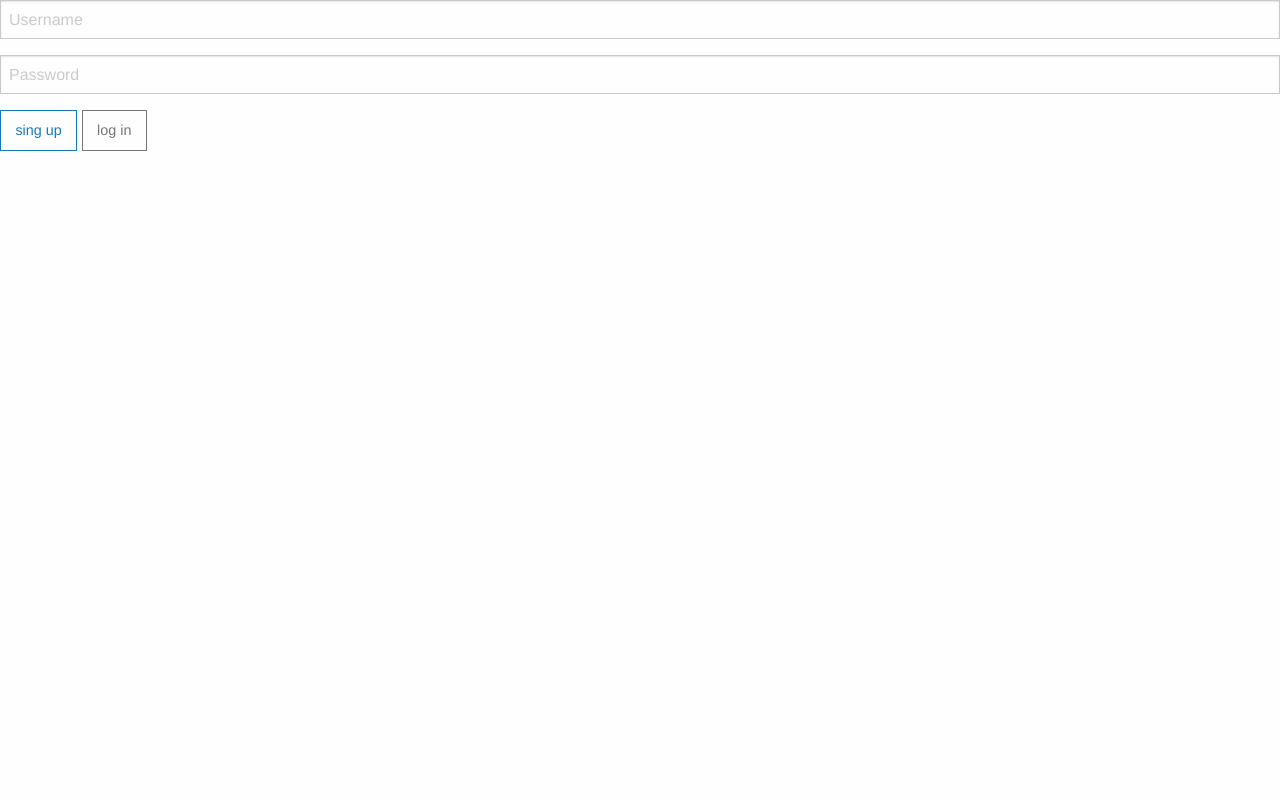
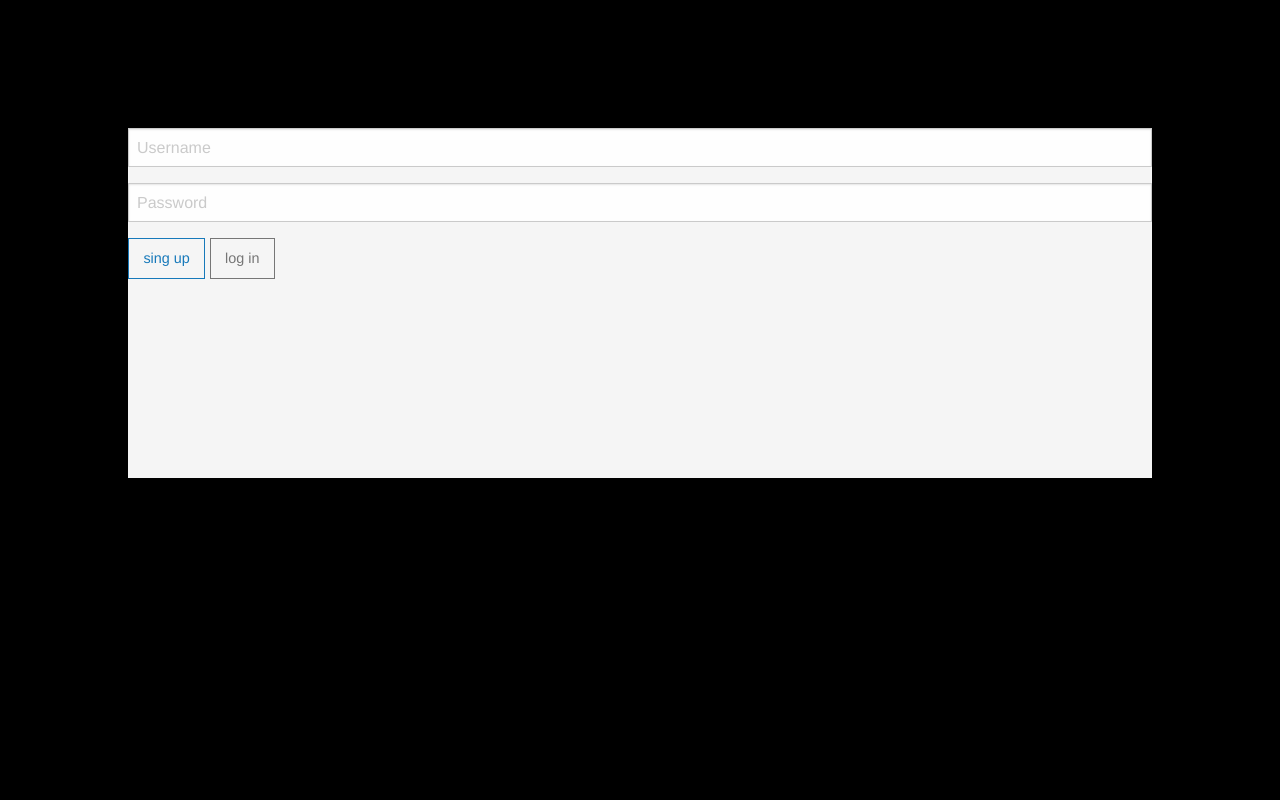
Before and after one commit to BethMwangi/library_system_python, a Flask app: page /login in a window 1280 px wide. Run offline with Flask 2, Linux system fonts and the light colour scheme; some libraries are stand-ins or nearby versions.

Commit message:
added style.css and positioned the login modul

```diff
--- a/app.py
+++ b/app.py
@@ -6,7 +6,7 @@ app = Flask (__name__)
 
 @app.route('/')
 def home():
-    return "hello word"
+    return "hello world"
 
 @app.route('/login')
 def login():
--- /dev/null
+++ b/static/style.css
@@ -0,0 +1,10 @@
+body {
+    background-color: black;
+}
+.container {
+    width: 80%;
+    margin: 0 auto;
+    margin-top: 10%;
+    height: 350px;
+    background-color: whitesmoke;
+}
--- a/templates/login.html
+++ b/templates/login.html
@@ -1,8 +1,14 @@
+<!DOCTYPE html>
 <html>
+
 <head>
+    <title> Library Management System</title>
     <link rel="stylesheet" type="text/css" href="../static/foundation.min.css">
+    <link rel="stylesheet" type="text/css" href="../static/style.css">
 </head>
+
 <body>
+    <div class="container">
         <form>
             <div class="row">
                 <div class="medium-6 columns">
@@ -18,12 +24,13 @@
                     </label>
                 </div>
             </div>
-  <div class ="row">
+            <div class="row">
 
                 <button class="hollow button" href="#">sing up</button>
-<button class="secondary hollow button" href="#">log in</button></div>
+                <button class="secondary hollow button" href="#">log in</button>
+            </div>
         </form>
-
+    </div>
 </body>
 
 </html>
```
Lines whose indentation alone changed are shown as unchanged.
